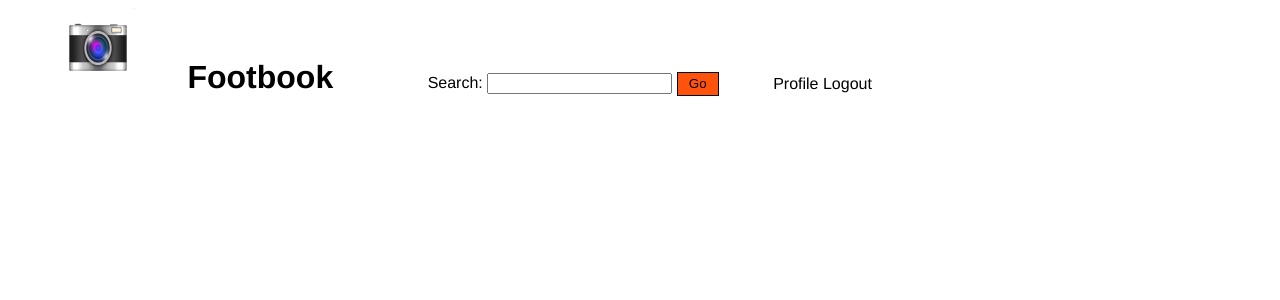
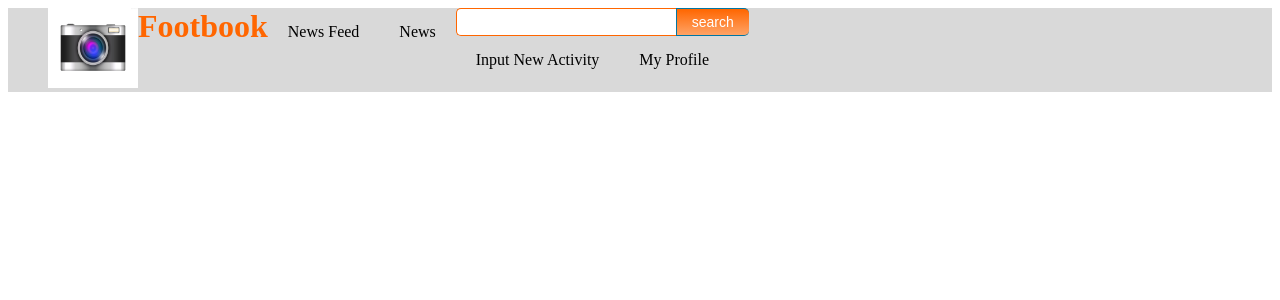
Before and after one commit to ncss/projects-2016-2, a Python web app: template templates/header.html in a window 1280 px wide. Shown: the top 300 px of the page. Run offline with Jinja, Linux system fonts and the light colour scheme; the template is opened without the code that fills it, so the values that code supplies are empty.

Commit message:
Updated html

```diff
--- a/templates/header.html
+++ b/templates/header.html
@@ -1,21 +1,96 @@
-<HTML>
-	<HEAD>
-	<link rel="stylesheet" type="text/css" href="index_css.css">
+<!DOCTYPE html>
+<html>
+	<head>
+	<style>
+
+	h1, h2 {
+	vertical-align: text-top;
+	color: #ff6600;
+    display: inline;
+	}
+
+	ul {
+		list-style-type: none;
+		margin: 0;
+		overflow: hidden;
+		background-color: #d9d9d9;
+	}
+
+	li {
+		float: left;
+	}
+
+	li a {
+		display: inline-block;
+		color: black;
+		text-align: center;
+		padding: 15px 20px;
+		text-decoration: none;
+	}
+
+	li a:hover {
+		background-color: #ff6600;
+	}
+
+	#tfnewsearch{
+		padding:5;
+	}
+
+
+	.tftextinput{
+		margin: 0;
+		padding: 5px 15px;
+		font-family: Arial, Helvetica, sans-serif;
+		font-size:14px;
+		border:1px solid #ff6600; border-right:0px;
+		border-top-left-radius: 5px 5px;
+		border-bottom-left-radius: 5px 5px;
+	}
+	.tfbutton {
+		margin: 0;
+		padding: 5px 15px;
+		font-family: Arial, Helvetica, sans-serif;
+		font-size:14px;
+		outline: none;
+		cursor: pointer;
+		text-align: center;
+		text-decoration: none;
+		color: #ffffff;
+		border: solid 1px #0076a3; border-right:0px;
+		background: #ff6600;
+		background: -webkit-gradient(linear, left top, left bottom, from(#ff6600), to(#ffa366));
+		background: -moz-linear-gradient(top,  #ff6600,  #ffa366);
+		border-top-right-radius: 5px 5px;
+		border-bottom-right-radius: 5px 5px;
+	}
+	.tfbutton:hover {
+		text-decoration: none;
+		background: #007ead;
+		background: -webkit-gradient(linear, left top, left bottom, from(#0095cc), to(#00678e));
+		background: -moz-linear-gradient(top,  #0095cc,  #00678e);
+	}
+	/* Fixes submit button height problem in Firefox */
+	.tfbutton::-moz-focus-inner {
+	  border: 0;
+	}
+
+
+	</head>
+
+
+	</style>
 	</HEAD>
 
-	<BODY>
 		<HEADER>
-			<IMG src="/static/img/icon.jpg" width="80" height="80" />
-			<H1>Footbook</H1>
-            <NAV>
-            	<FORM action="/search">
-                    <LABEL>
-                        Search:
-                        <INPUT type="text" name="username" />
-                    </LABEL>
-                    <BUTTON type="submit">Go</BUTTON>
-                </FORM>
-            	<A href="/login">Profile</A>
-            	<A href="/about">Logout</A>
-            </NAV>
+		<ul>
+		<li><IMG src="/static/img/icon.jpg" width="90" height="80"></li>
+		<li><H1>Footbook</H1></li>
+		  <li><a class="active" href="#home">News Feed</a></li>
+		  <li><a href="#news">News</a></li>
+			<form id="tfnewsearch" method="get" action="http://www.google.com">
+		        <input type="text" class="tftextinput" name="q" size="21" maxlength="120"><input type="submit" value="search" class="tfbutton">
+			</form>
+		  <li><a href="#contact">Input New Activity</a></li>
+		  <li><a href="#contact">My Profile</a></li>
+		</ul>
 		</HEADER>
```
Also changed, not shown: templates/feed.html (+5 -27 lines), templates/update_profile.html (+8 -1 lines).
